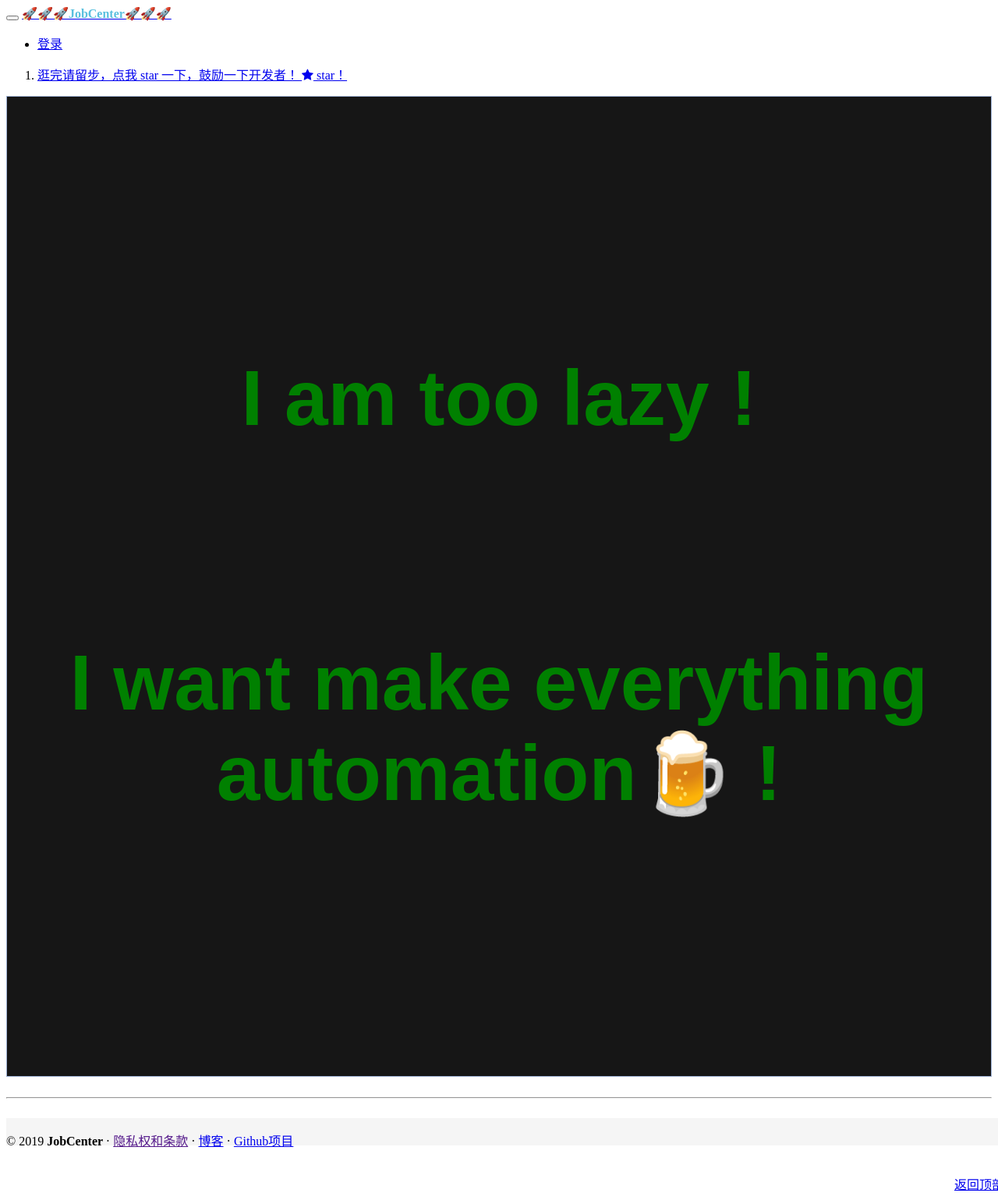
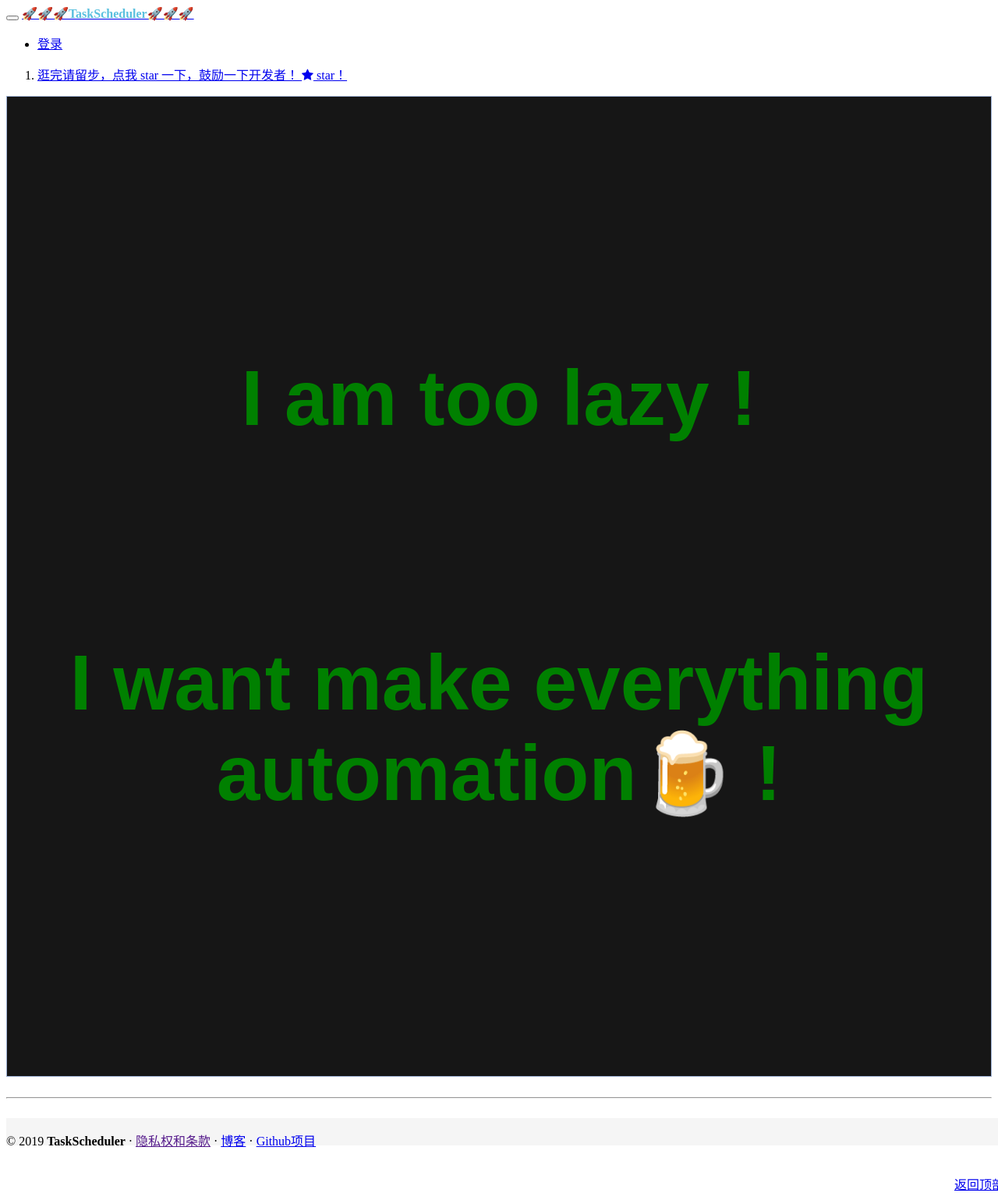
Before and after one commit to barry-ran/TaskScheduler, a Flask app: template app/templates/index.html in a window 1280 px wide. Shown: the whole page at 78% size. Run offline with Flask 2, Linux system fonts and the light colour scheme; the template is opened without the code that fills it, so the values that code supplies are empty; some libraries are stand-ins or nearby versions.

Commit message:
doc: update taskscheduler

```diff
--- a/app/config.py
+++ b/app/config.py
@@ -15,7 +15,7 @@ mysql_info = dict(
     port = 3306,
     dbname = 'jobs',
     username = 'root',
-    password = 'guo.150019'
+    password = '123456'
 )
 
 '''
--- a/app/templates/base.html
+++ b/app/templates/base.html
@@ -2,7 +2,7 @@
 
 <meta name="viewport" content="width=device-width,initial-scale=1.0, minimum-scale=1.0, maximum-scale=1.0, user-scalable=no" http-equiv="Refresh" content="50"/>
 
-{% block title %}🚀🚀🚀JobCenter🚀🚀🚀{% endblock %}
+{% block title %}🚀🚀🚀TaskScheduler🚀🚀🚀{% endblock %}
 
 
 {% block head %}
@@ -25,7 +25,7 @@
             </button>
                <a class="navbar-brand" href="/">
                 <b style="font-family:none;color:#5bc0de">
-                    <span>🚀🚀🚀JobCenter🚀🚀🚀</span>
+                    <span>🚀🚀🚀TaskScheduler🚀🚀🚀</span>
                 </b></a>
 
         </div>
@@ -102,8 +102,8 @@ body {
     <div class="col-md-4"></div>
     <div class="col-md-4">
         <p>© 2019 <b>
-            <span class="fan">JobCenter</span>
-        </b> · <a href="">隐私权和条款</a> · <a href="http://blog.sctux.com" target="_blank">博客</a> · <a href="http://github.com/guomaoqiu" target="_blank">Github项目</a></p>
+            <span class="fan">TaskScheduler</span>
+        </b> · <a href="">隐私权和条款</a> · <a href="https://blog.csdn.net/rankun1" target="_blank">博客</a> · <a href="https://github.com/barry-ran" target="_blank">Github项目</a></p>
     </div>
     <div class="col-md-2">
         <p class="pull-right"><a id="totop" href="#">返回顶部</a></p>
--- a/app/templates/index.html
+++ b/app/templates/index.html
@@ -28,7 +28,7 @@
     <div class="row wrapper border-bottom white-bg page-heading">
         <ol class="breadcrumb">
                 <li class="active">
-                    <a href="https://github.com/guomaoqiu/JobCenter" target="_blank">逛完请留步，点我 star 一下，鼓励一下开发者！ <i class="fa fa-star" aria-hidden="true"></i> star！</a>
+                    <a href="https://github.com/barry-ran/TaskScheduler" target="_blank">逛完请留步，点我 star 一下，鼓励一下开发者！ <i class="fa fa-star" aria-hidden="true"></i> star！</a>
                 </li>
             </ol>
 
--- a/webhook.py
+++ b/webhook.py
@@ -21,7 +21,7 @@ import git, os
 code_dir = "./"
 
 # 远程服务器代码地址
-git_url = "git@github.com:guomaoqiu/JobCenter.git"
+git_url = "git@github.com:barry-ran/TaskScheduler.git"
 
 app = Flask(__name__)
 
@@ -47,4 +47,4 @@ if __name__ == '__main__':
     app.run(host='0.0.0.0', port=7070)
 
 # 服务端启动命令
-#cd /home/JobCenter/ && nohup /root/.local/share/virtualenvs/JobCenter-OelQLIOn/bin/python /home/JobCenter/webhook.py >> /var/log/pullcode_JobCenter.log &
+#cd /home/TaskScheduler/ && nohup /root/.local/share/virtualenvs/TaskScheduler-OelQLIOn/bin/python /home/TaskScheduler/webhook.py >> /var/log/pullcode_TaskScheduler.log &
```
Also changed, not shown: app/templates/auth/login.html (+6 -6 lines), app/templates/auth/login2.html (+6 -6 lines), README.md.
